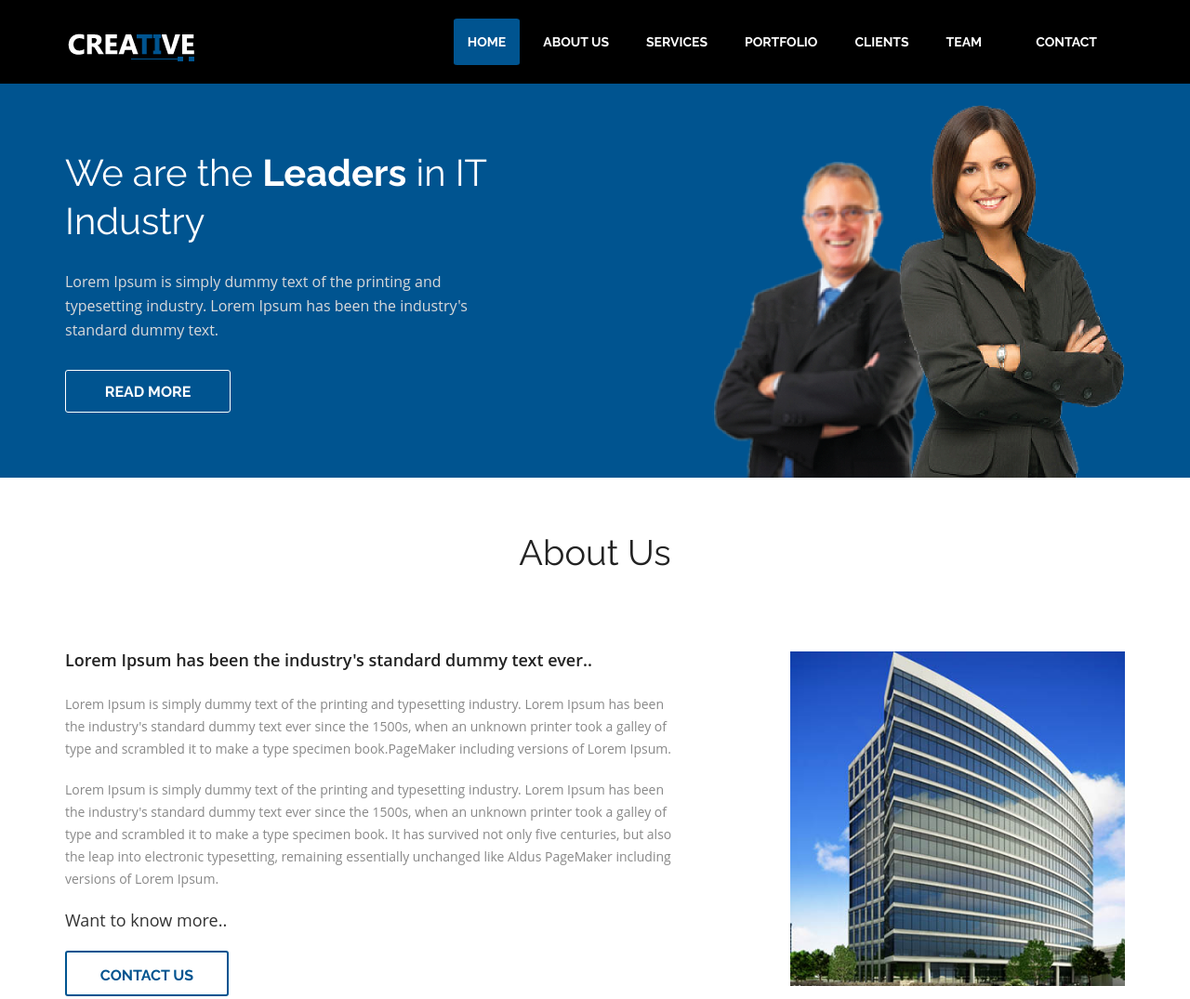
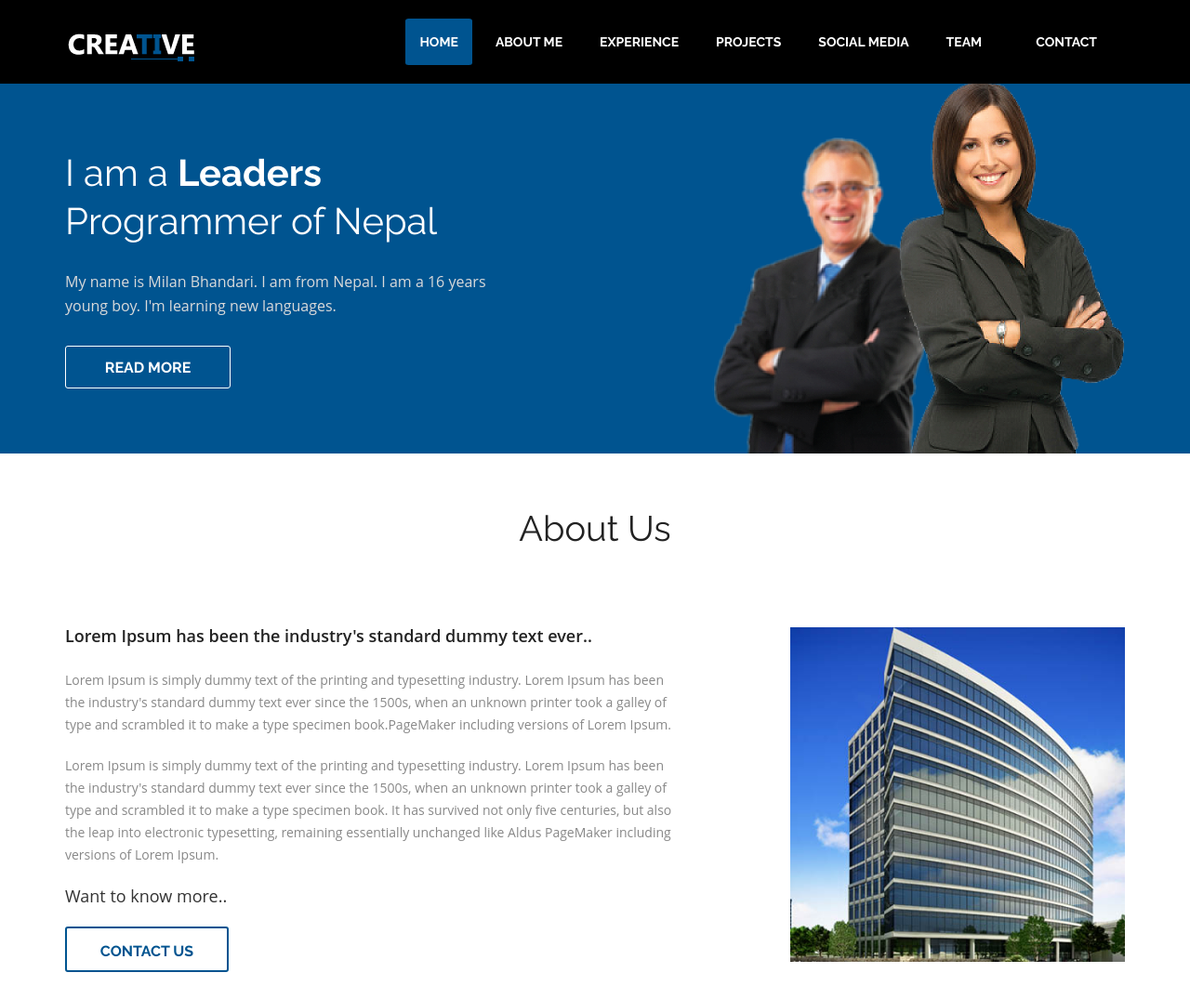
Before and after one commit to milan-says/mysite, a plain HTML site: page index.html in a window 1280 px wide. Shown: the top 1075 px of the page at 93% size. Drawn offline with Linux system fonts and the light colour scheme.

Commit message:
Update index.html

```diff
--- a/index.html
+++ b/index.html
@@ -31,10 +31,10 @@
 	    <div id="main-nav" class="collapse navbar-collapse navStyle">
 			<ul class="nav navbar-nav" id="mainNav">
 			  <li class="active"><a href="#hero_section" class="scroll-link">Home</a></li>
-			  <li><a href="#aboutUs" class="scroll-link">About Us</a></li>
-			  <li><a href="#service" class="scroll-link">Services</a></li>
-			  <li><a href="#Portfolio" class="scroll-link">Portfolio</a></li>
-			  <li><a href="#clients" class="scroll-link">Clients</a></li>
+			  <li><a href="#aboutUs" class="scroll-link">About Me</a></li>
+			  <li><a href="#service" class="scroll-link">Experience</a></li>
+			  <li><a href="#Portfolio" class="scroll-link">Projects</a></li>
+			  <li><a href="#clients" class="scroll-link">Social Media</a></li>
 			  <li><a href="#team" class="scroll-link">Team</a></li>
 			  <li><a href="#contact" class="scroll-link">Contact</a></li>
 			</ul>
@@ -53,8 +53,8 @@
         <div class="row">
           <div class="col-lg-5 col-sm-7">
             <div class="top_left_cont zoomIn wow animated">
-              <h2>We are the <strong>Leaders</strong> in IT Industry</h2>
-              <p>Lorem Ipsum is simply dummy text of the printing and typesetting industry. Lorem Ipsum has been the industry's standard dummy text.</p>
+              <h2>I am a <strong>Leaders</strong> Programmer of Nepal</h2>
+              <p>My name is Milan Bhandari. I am from Nepal. I am a 16 years young boy. I'm learning new languages.</p>
               <a href="#service" class="read_more2">Read more</a> </div>
           </div>
           <div>
```
